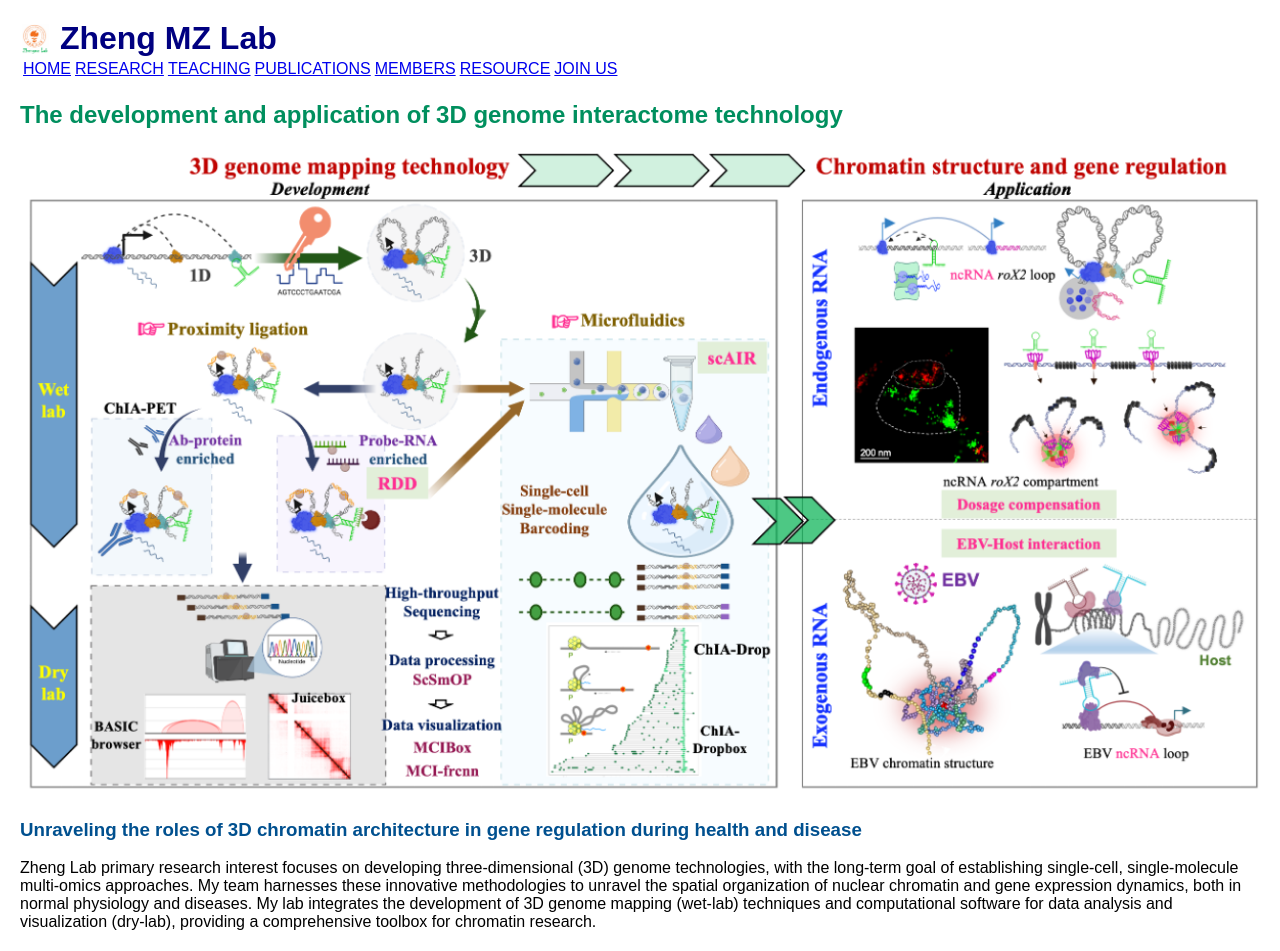
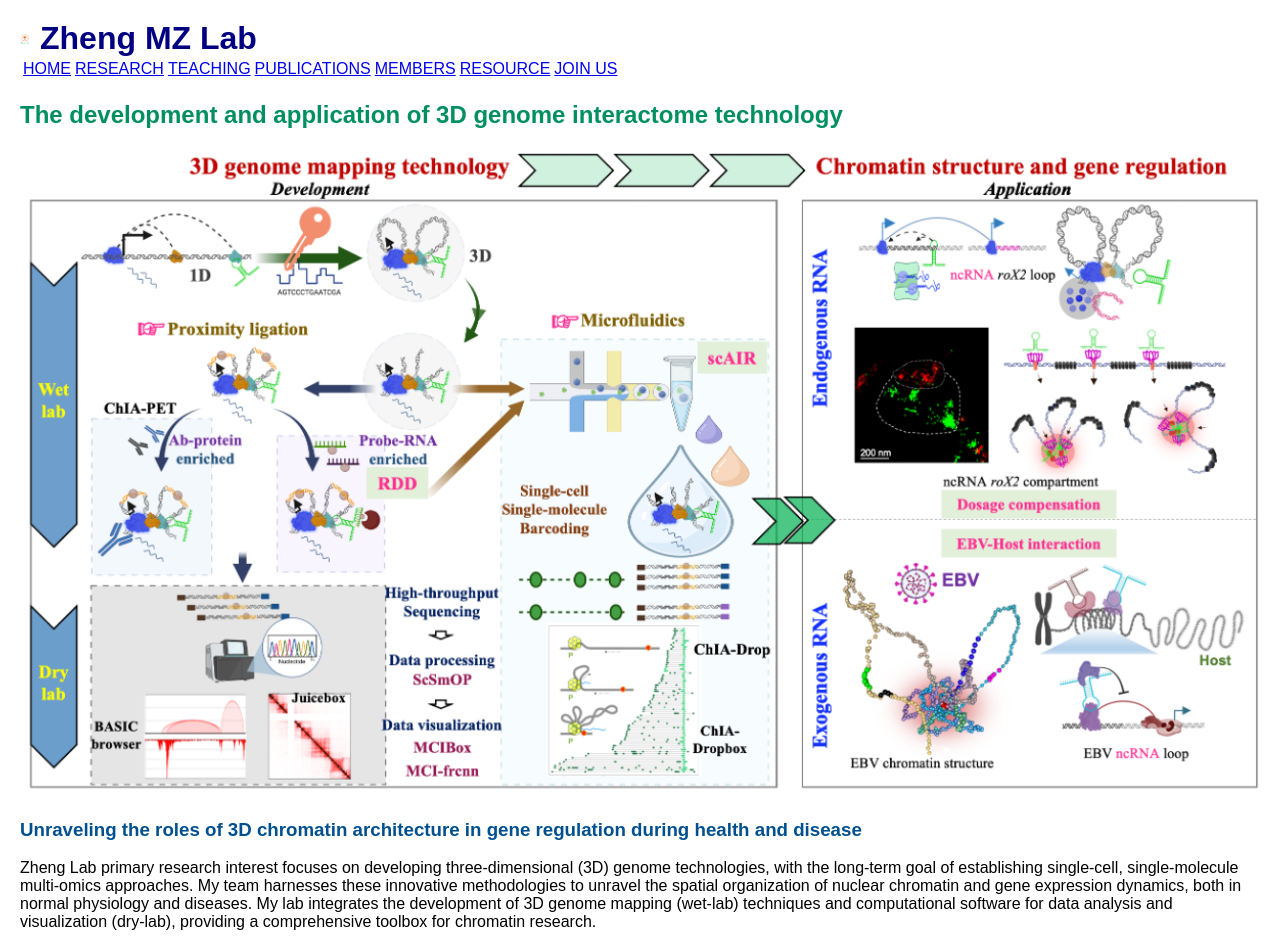
Before and after one commit to ZhengmzLab/zhengmzlab.github.io, a Jekyll site: the page built from index.md, in a window 1280 px wide. Built offline with Jekyll 4.4.1, drawn with Linux system fonts in a browser that asks for light colours.

Commit message:
Update header.html

```diff
--- a/_includes/header.html
+++ b/_includes/header.html
@@ -1,4 +1,4 @@
 <div style="display: flex; align-items: center; gap: 10px;">
-  <img src="/zhengmzlab.logo.png" alt="Zheng MZ Lab Logo" height="30" />
+<img src="/zhengmzlab.logo.png" alt="Zheng MZ Lab Logo" height="10" width="10" />
   <h1 style="color: navy; font-weight: bold; margin: 0;">Zheng MZ Lab</h1>
 </div>
```
